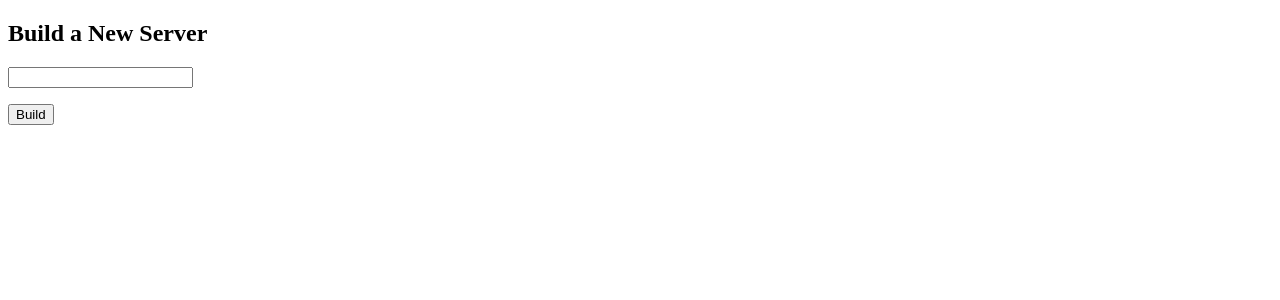
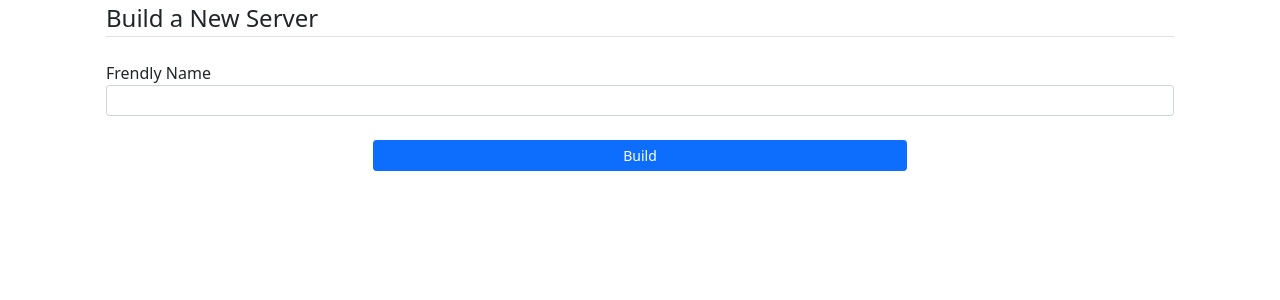
Before and after one commit to tlofreso/awx_lab, a Flask app: page / in a window 1280 px wide. Shown: the top 300 px of the page. Run offline with Flask 2, Linux system fonts and the light colour scheme; some libraries are stand-ins or nearby versions.

Commit message:
making thing pretier with bootstrap, and template inheritance

```diff
--- /dev/null
+++ b/itsm_app/app/templates/base.html
@@ -0,0 +1,33 @@
+<!DOCTYPE html>
+<html lang="en">
+
+<head>
+    <link href="https://cdn.jsdelivr.net/npm/bootstrap@5.0.0-beta2/dist/css/bootstrap.min.css" rel="stylesheet"
+        integrity="sha384-BmbxuPwQa2lc/FVzBcNJ7UAyJxM6wuqIj61tLrc4wSX0szH/Ev+nYRRuWlolflfl" crossorigin="anonymous">
+    <meta charset="UTF-8">
+    <meta http-equiv="X-UA-Compatible" content="IE=edge">
+    <meta name="viewport" content="width=device-width, initial-scale=1.0">
+    {% if title %}
+    <title>{{ title }} - Server Builder</title>
+    {% else %}
+    <title>Server Builder</title>
+    {% endif %}
+</head>
+
+<body>
+    <main role="main" class="container">
+        <div class="row">
+          <div class="col-md-12">
+    {% block content %}{% endblock %}
+    </div>
+        </div>
+    </main>
+    <script src="https://cdn.jsdelivr.net/npm/@popperjs/core@2.6.0/dist/umd/popper.min.js"
+        integrity="sha384-KsvD1yqQ1/1+IA7gi3P0tyJcT3vR+NdBTt13hSJ2lnve8agRGXTTyNaBYmCR/Nwi"
+        crossorigin="anonymous"></script>
+    <script src="https://cdn.jsdelivr.net/npm/bootstrap@5.0.0-beta2/dist/js/bootstrap.min.js"
+        integrity="sha384-nsg8ua9HAw1y0W1btsyWgBklPnCUAFLuTMS2G72MMONqmOymq585AcH49TLBQObG"
+        crossorigin="anonymous"></script>
+</body>
+
+</html>
--- a/itsm_app/app/templates/index.html
+++ b/itsm_app/app/templates/index.html
@@ -1,24 +1,22 @@
-<!DOCTYPE html>
-<html lang="en">
+{% extends "base.html" %}
 
-<head>
-    <meta charset="UTF-8">
-    <meta http-equiv="X-UA-Compatible" content="IE=edge">
-    <meta name="viewport" content="width=device-width, initial-scale=1.0">
-    <title>{{ title }} - Server Builder</title>
-</head>
+{% block content %}
+<div class="container-sm">
+<form action="" method="post">
+    {{ form.hidden_tag() }}
+    <div class="form-group">
+        <legend class="border-bottom mb-4">Build a New Server</legend>
+    </div>
+<div class="form-group">
+        {{ form.name.label(class="form-control-label")}}
+        {{ form.name(class="form-control form-control-sm") }}
+    </div>
+<br>
+<div class="form-group d-grid gap-2 col-6 mx-auto">
+        {{ form.submit(class="btn btn-primary btn-sm") }}
+    </div>
+</form>
+</div>
 
-<body>
-    <h2>Build a New Server</h2>
-    <form action="" metho="post">
-        {{ form.hidden_tag() }}
-        <p>
-            {{ form.name }}
-        </p>
-        <p>
-            {{ form.submit() }}
-        </p>
-    </form>
-</body>
 
-</html>
+{% endblock %}
```
